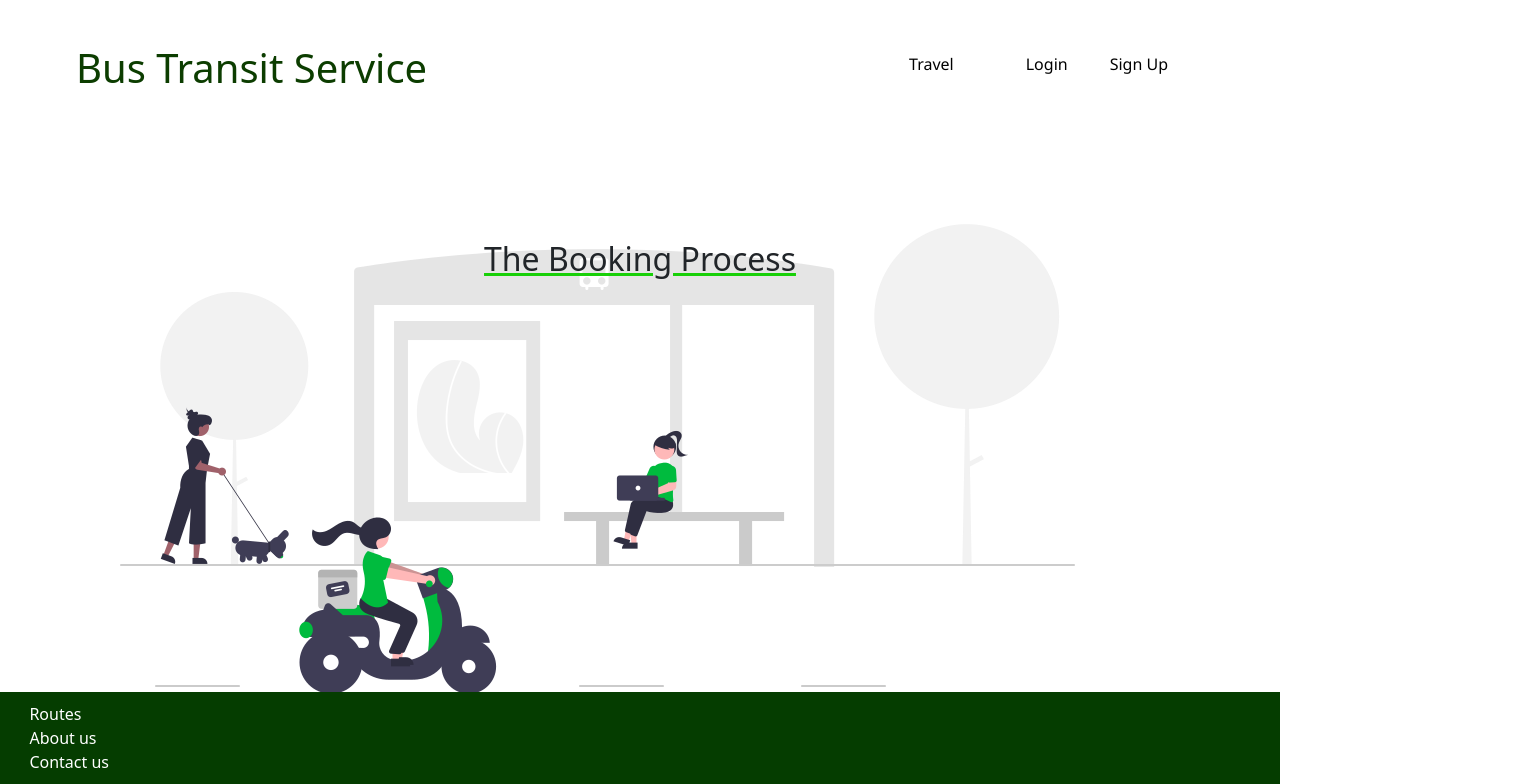
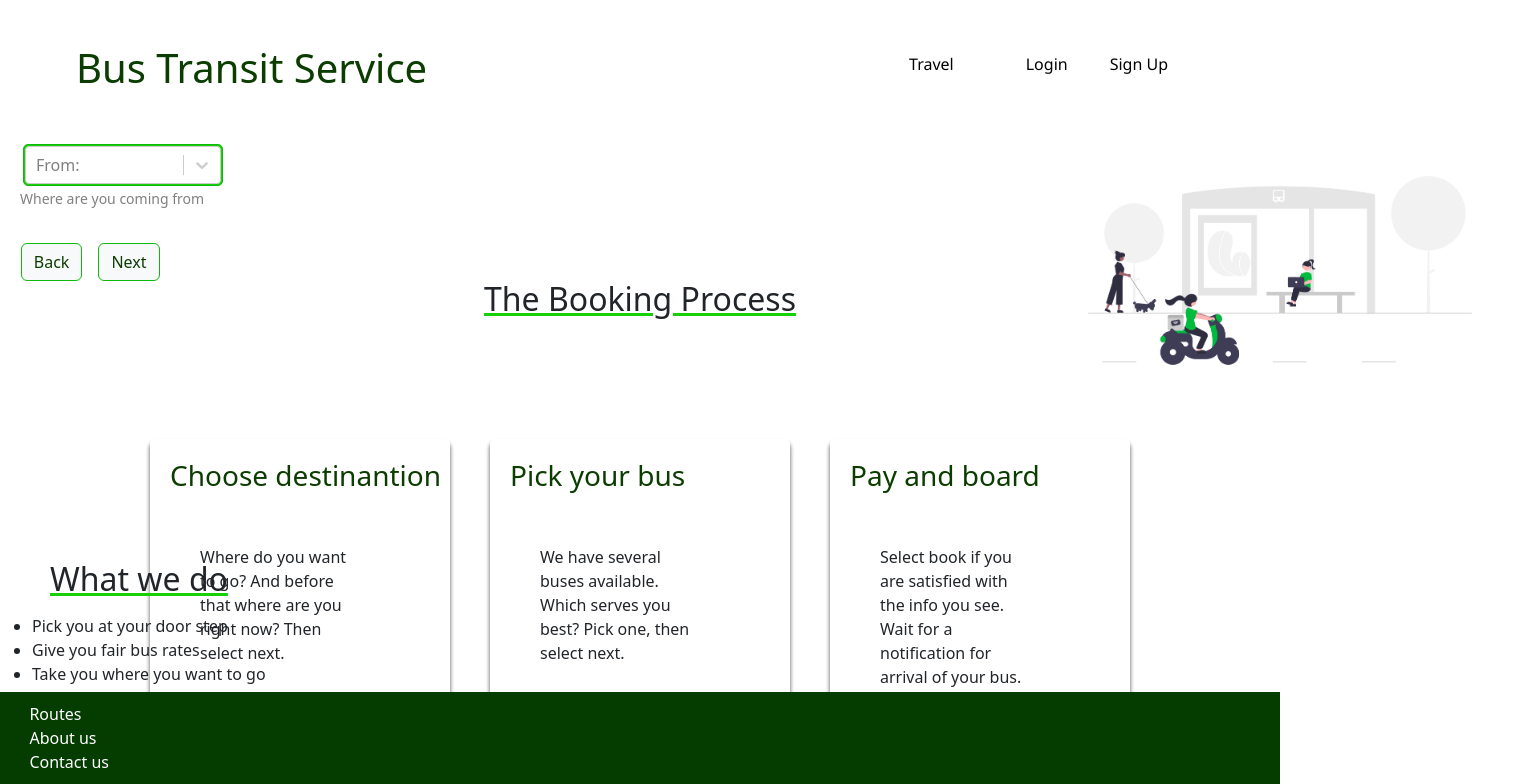
Before and after one commit to MaureenMurugi/BRT, a React (Create React App) app: page /landing in a window 1280 px wide. Shown: the top 784 px of the page, 1520 px wide, since content can reach past the window. Built offline with nearby package versions, Linux system fonts and the light colour scheme.

Commit message:
almost done

```diff
--- a/src/App.css
+++ b/src/App.css
@@ -77,7 +77,7 @@
   right: 1%;
 }
 .Below {
-  position: relative;
+  position: absolute;
   top: 70%;
 }
 
@@ -97,7 +97,7 @@
 .TextA {
   text-decoration: underline #18d008;
   position: absolute;
-  top: 30%;
+  top: 35%;
   text-align: start;
 }
 .ParentDiv {
@@ -105,7 +105,7 @@
   display: flex;
   align-items: center;
   justify-content: center;
-  height: 50vh;
+  height: 53vh;
 }
 
 .Card {
@@ -158,7 +158,7 @@
   font-family: Georgia, "Times New Roman", Times, serif;
 }
 
-.Textaa{
+.Textaa {
   color: #18d008;
   display: flex;
   text-align: start;
@@ -166,17 +166,27 @@
   left: 50%;
 }
 
-.form-group{
-
-   padding: 10px;
+.form-group {
+  padding: 10px;
   width: 300px;
 }
 
-.Head{
+.Head {
   color: #0c3d00;
 }
 
-.img{
-  display: grid;
+.img {
+  position: absolute;
+  padding-left: 25%;
+}
 
+.img-tag {
+  top: 0;
+  padding-left: 60%;
+  width: 1200px;
+  height: 100%;
 }
+
+.buttn{
+   padding-top: 25px;
+}
--- a/src/Components/Landing.jsx
+++ b/src/Components/Landing.jsx
@@ -41,7 +41,7 @@ const Landing = () => {
       <div>
         <Select className="Drop" options={options} placeholder="From:" />
         <small className="SmallText">Where are you coming from</small>
-        <div>
+        <div className="buttn">
           <button
             onClick={handleBack}
             disabled={isBackDisabled}
@@ -66,7 +66,7 @@ const Landing = () => {
       <div>
         <Select className="Drop" options={options} placeholder="To:" />
         <small className="SmallText">Where are you going to</small>
-        <div>
+        <div className="buttn">
           <button
             onClick={handleBack}
             disabled={isBackDisabled}
@@ -93,7 +93,7 @@ const Landing = () => {
         <small className="SmallText">
           Select a bus from the available ones
         </small>
-        <div>
+        <div className="buttn">
           <button
             onClick={handleBack}
             disabled={isBackDisabled}
@@ -123,7 +123,7 @@ const Landing = () => {
           placeholder="Confirm payment"
         />
         <small className="SmallText">Select a payment method</small>
-        <div>
+        <div className="buttn">
           <button
             onClick={handleBack}
             disabled={isBackDisabled}
```
